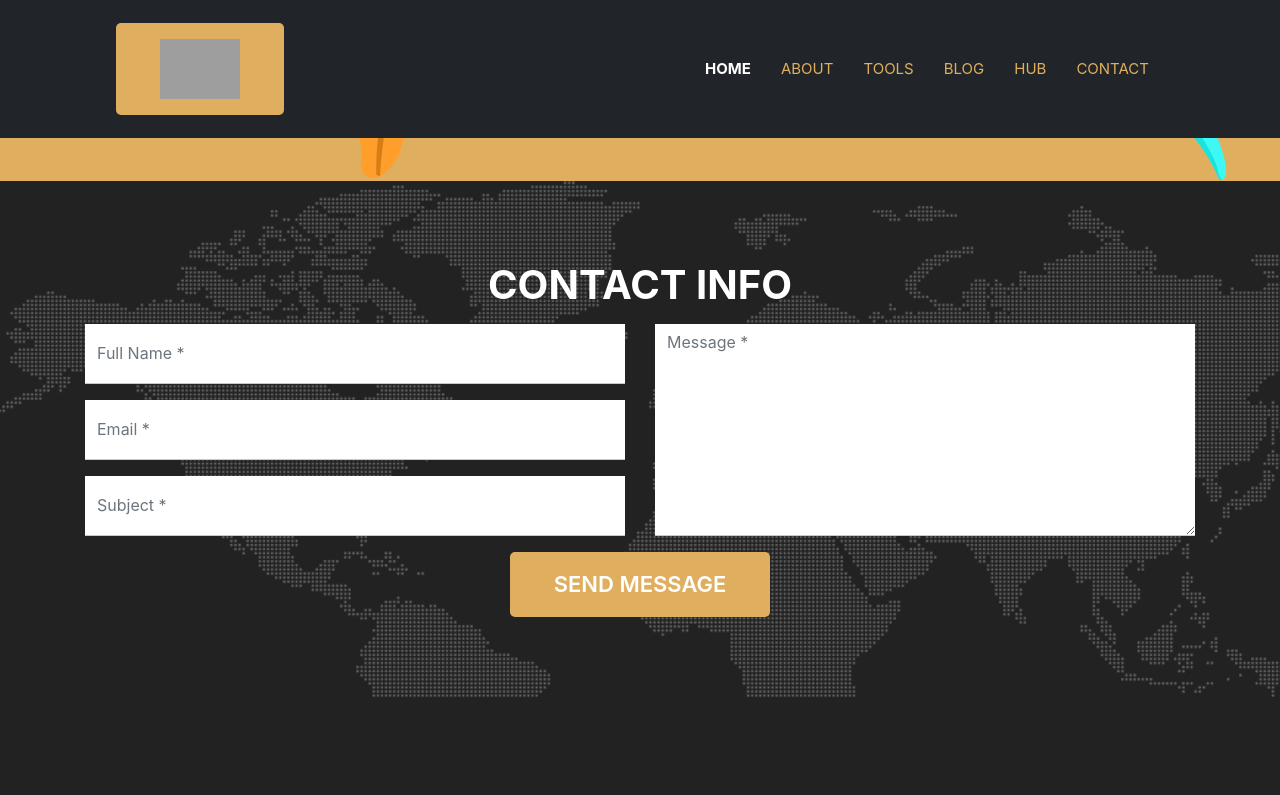
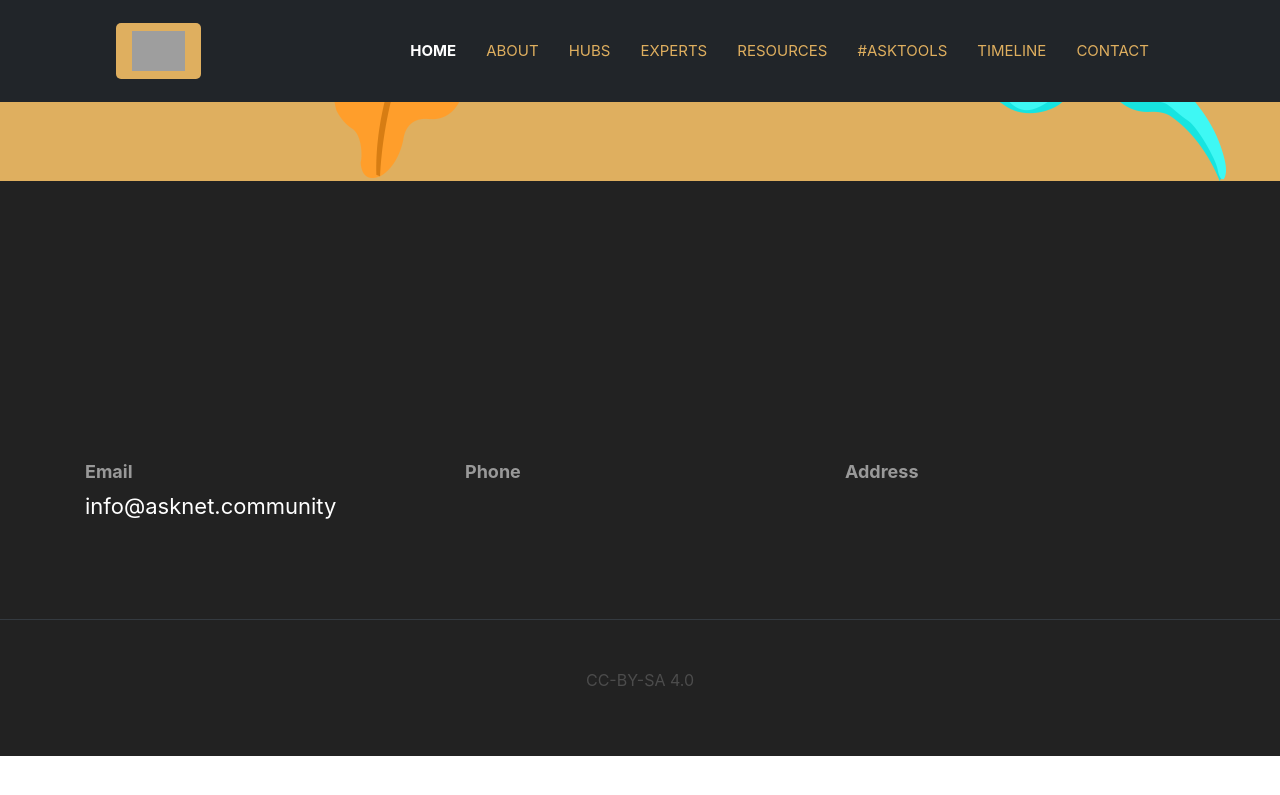
Before and after one commit to ASKnetCommunity/ASKnet.Community, a Jekyll site: the page built from _pages/contact.html, in a window 1280 px wide and 900 px high, scrolled down 616 px. Shown: the top 795 px of the window. Built offline with Jekyll 4.4.1, drawn with Linux system fonts in a browser that asks for light colours; after the commit the page ends 1372 px from its top, so only the background shows below that.

Commit message:
updated navigation

```diff
--- a/_data/settings.yml
+++ b/_data/settings.yml
@@ -12,10 +12,12 @@
 screenshot: https://raw.githubusercontent.com/ASKnetCommunity/ASKnet.Community/51b8d4f7a3a772eb2a55968b721b98bb657db161/screenshot.png
 
 menu:
-- {name: About, link: '/about'}
-- {name: Tools, link: '/#asktools'}
-- {name: Blog, link: '/blog'}
-- {name: hub, link: '/hub'}
+- {name: About, link: '/#about'}
+- {name: Hubs, link: '/#hubs'}
+- {name: Experts, link: '/#lead'}
+- {name: Resources, link: '/#resources'}
+- {name: "#ASKtools", link: '/#asktools'}
+- {name: Timeline, link: '/#timeline'}
 - {name: Contact, link: '/#contact'}
 
 
--- a/_includes/header.html
+++ b/_includes/header.html
@@ -1,8 +1,8 @@
 <header class="navigation fixed-top">
   <nav class="navbar navbar-expand-lg navbar-dark">
-    <a class="navbar-brand font-tertiary btn btn-primary" href="{{ site.baseurl }}/">
+    <a class="navbar-brand font-tertiary btn btn-primary px-3 py-2" href="{{ site.baseurl }}/">
       {% if site.data.settings.logo %}
-        <img height="60" src="{{ site.data.settings.logo | absolute_url }}" alt="{{ site.data.settings.title }}">
+        <img height="40" src="{{ site.data.settings.logo | absolute_url }}" alt="{{ site.data.settings.title }}">
         {% else if %}
         <h3 class="text-white font-tertiary">{{site.data.settings.title}}</h3>
       {% endif %}
@@ -19,7 +19,7 @@
         </li>
         {% for link in site.data.settings.menu %}
           <li class="nav-item {{ class }}">
-            <a class="nav-link" href="{{ site.baseurl }}/{{ link.link }}">{{ link.name }}</a>
+            <a class="nav-link" href="{{ site.baseurl }}{{ link.link }}">{{ link.name }}</a>
           </li>
         {% endfor %}
       </ul>
--- a/_layouts/default.html
+++ b/_layouts/default.html
@@ -12,8 +12,6 @@
 
   {{ content }}
 
-  {% include contact-section.html %}
-
   {% include footer.html %}
 
 </body>
```
